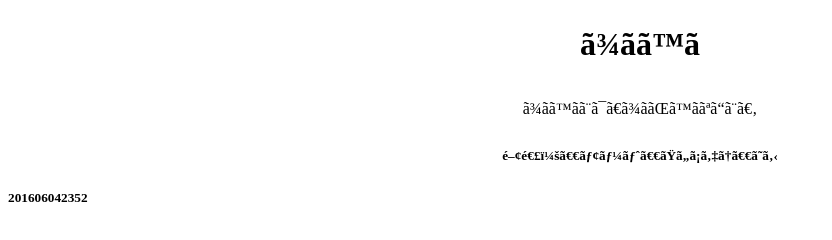
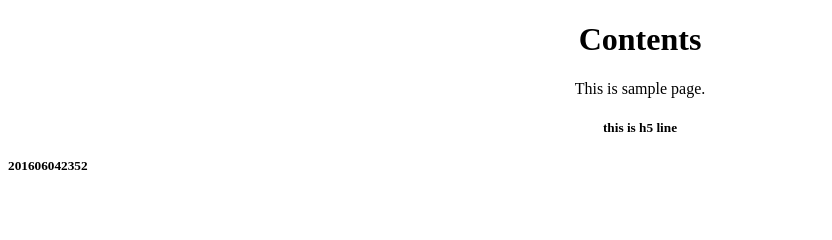
Before and after one commit to medamayaki-3/main, a plain HTML site: page index.html in a window 1280 px wide. Shown: the whole page, without its empty margins (0-832 px from the left). Drawn offline with Linux system fonts and the light colour scheme.

Commit message:
Update index.html

```diff
--- a/index.html
+++ b/index.html
@@ -2,14 +2,14 @@
 <html>
 
  <head>
- <title>まぐすき</title>
+ <title>Test</title>
   <meta charset="utf=8" />
  </head>
 
  <body>
- <div align="center"><h1>まぐすき</h1></div>
- <div align="center">まぐすきとは、まぐがすきなこと。</div>
- <div align="center"><h5>関連：　モート　たいちょう　じる</h5></div>
+ <div align="center"><h1>Contents</h1></div>
+ <div align="center">This is sample page.</div>
+ <div align="center"><h5>this is h5 line</h5></div>
  <h5>201606042352</h5>
  </body>
 
```
